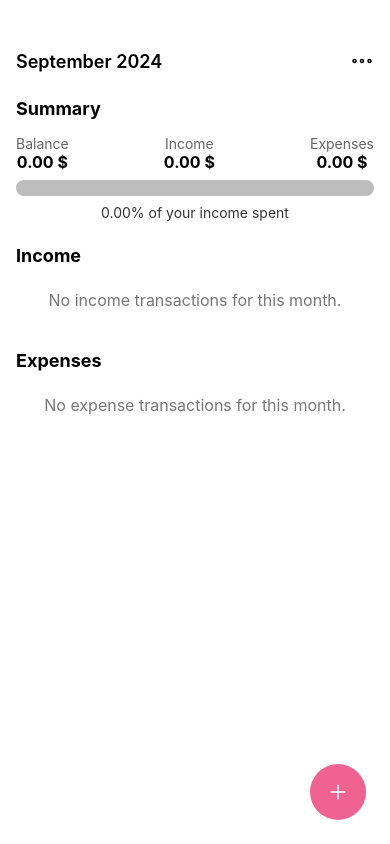
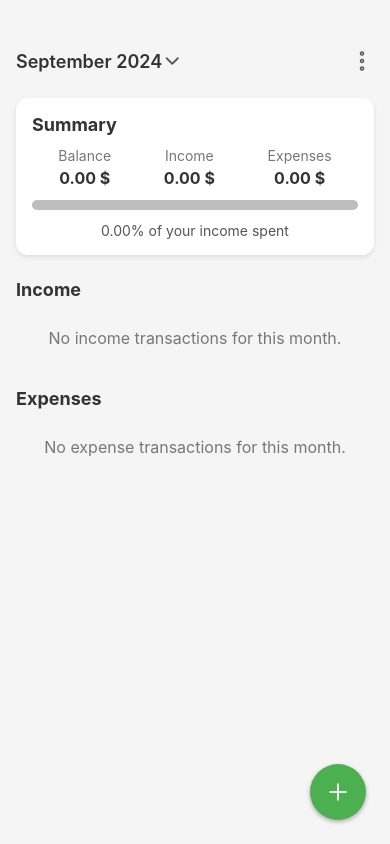
Before and after one commit to Xixxxi/CashView, a React Native app: screen /Home in a window 390 px wide. Built offline with nearby package versions, Linux system fonts and the light colour scheme.

Commit message:
Updated HomePage Design

```diff
--- a/screens/HomePage.tsx
+++ b/screens/HomePage.tsx
@@ -1,4 +1,4 @@
-// screens/HomePage.tsx
+// HomePage.tsx
 
 import React, { useState, useEffect } from 'react';
 import {
@@ -8,6 +8,8 @@ import {
   ScrollView,
   TouchableOpacity,
   Modal,
+  FlatList,
+  Alert,
 } from 'react-native';
 import AsyncStorage from '@react-native-async-storage/async-storage';
 import {
@@ -18,11 +20,10 @@ import {
 import { useTransactionContext, Transaction } from '../context/TransactionContext';
 import moment from 'moment';
 import { Ionicons } from '@expo/vector-icons';
-import { ComponentProps } from 'react';
 import { Category, categories as defaultCategories } from '../context/CategoryData';
-import TransactionDetailModal from '../components/TransactionDetailModal'; // Import the new modal component
+import TransactionDetailModal from '../components/TransactionDetailModal';
 
-type IoniconsName = ComponentProps<typeof Ionicons>['name'];
+type IoniconsName = React.ComponentProps<typeof Ionicons>['name'];
 
 const CATEGORY_STORAGE_KEY = '@categories';
 
@@ -32,21 +33,20 @@ const months = [
 ];
 
 const exchangeRates: { [key: string]: number } = {
-  'USD': 1.00,     // US Dollar
-  'EUR': 0.92,     // Euro
-  'GBP': 0.77,     // British Pound Sterling
-  'JPY': 156.93,   // Japanese Yen
-  'INR': 83.97,    // Indian Rupee
-  'RUB': 88.31,    // Russian Ruble
-  'MXN': 19.17,    // Mexican Peso
-  'CHF': 0.89,     // Swiss Franc
-  'CNY': 7.09,     // Chinese Yuan
-  'SEK': 10.18,    // Swedish Krona
-  'NZD': 1.49,     // New Zealand Dollar
-  'KRW': 1363.94,  // South Korean Won
-  'BRL': 5.04,     // Brazilian Real
-  'ZAR': 18.95,    // South African Rand
-  // Add more currencies as needed
+  'USD': 1.00,
+  'EUR': 0.92,
+  'GBP': 0.77,
+  'JPY': 156.93,
+  'INR': 83.97,
+  'RUB': 88.31,
+  'MXN': 19.17,
+  'CHF': 0.89,
+  'CNY': 7.09,
+  'SEK': 10.18,
+  'NZD': 1.49,
+  'KRW': 1363.94,
+  'BRL': 5.04,
+  'ZAR': 18.95,
 };
 
 const currencySymbols: { [key: string]: string } = {
@@ -64,7 +64,6 @@ const currencySymbols: { [key: string]: string } = {
   'KRW': '₩',
   'BRL': 'R$',
   'ZAR': 'R',
-  // Add more currencies as needed
 };
 
 const HomePage: React.FC = () => {
@@ -96,19 +95,17 @@ const HomePage: React.FC = () => {
         if (savedCategories) {
           setCategories(JSON.parse(savedCategories));
         } else {
-          // If no categories are saved, use default categories
           setCategories(defaultCategories);
         }
       } catch (error) {
         console.error('Failed to load categories from storage:', error);
-        // If there's an error, use default categories
         setCategories(defaultCategories);
       }
     };
     loadCategories();
   }, []);
 
-  // Use useFocusEffect to reload default currency when screen gains focus
+  // Reload default currency when screen gains focus
   useFocusEffect(
     React.useCallback(() => {
       const loadDefaultCurrency = async () => {
@@ -119,10 +116,10 @@ const HomePage: React.FC = () => {
             if (currencyCode) {
               setDefaultCurrencyCode(currencyCode);
             } else {
-              setDefaultCurrencyCode('USD'); // Default to USD if code not found
+              setDefaultCurrencyCode('USD');
             }
           } else {
-            setDefaultCurrencyCode('USD'); // Default to USD if not set
+            setDefaultCurrencyCode('USD');
           }
         } catch (error) {
           console.error('Failed to load default currency:', error);
@@ -141,13 +138,11 @@ const HomePage: React.FC = () => {
     const toRate = exchangeRates[toCurrency];
 
     if (fromRate === undefined || toRate === undefined) {
-      // If exchange rate is not defined, assume 1:1 conversion
       return amount;
     }
 
-    // Convert amount from the original currency to base currency (USD), then from base currency to target currency
-    const amountInBaseCurrency = amount / fromRate; // Convert to base currency (USD)
-    const convertedAmount = amountInBaseCurrency * toRate; // Convert to target currency
+    const amountInBaseCurrency = amount / fromRate;
+    const convertedAmount = amountInBaseCurrency * toRate;
     return convertedAmount;
   };
 
@@ -159,7 +154,6 @@ const HomePage: React.FC = () => {
     );
   });
 
-  // Calculate totals by converting amounts to the default currency
   const incomeTransactions = filteredTransactions.filter(
     (t: Transaction) => t.type === 'income'
   );
@@ -235,7 +229,18 @@ const HomePage: React.FC = () => {
   };
 
   const handleDeleteTransaction = (transaction: Transaction) => {
-    removeTransaction(transaction.id);
+    Alert.alert(
+      'Delete Transaction',
+      'Are you sure you want to delete this transaction?',
+      [
+        { text: 'Cancel', style: 'cancel' },
+        {
+          text: 'Delete',
+          style: 'destructive',
+          onPress: () => removeTransaction(transaction.id),
+        },
+      ]
+    );
   };
 
   // Function to get the category icon
@@ -248,19 +253,20 @@ const HomePage: React.FC = () => {
     <ScrollView contentContainerStyle={styles.container}>
       {/* Header Section */}
       <View style={styles.header}>
-        <TouchableOpacity onPress={() => setIsModalVisible(true)}>
+        <TouchableOpacity onPress={() => setIsModalVisible(true)} style={styles.monthSelector}>
           <Text style={styles.monthText}>
             {months[selectedMonth]} {selectedYear}
           </Text>
+          <Ionicons name="chevron-down-outline" size={20} color="#555" />
         </TouchableOpacity>
         <TouchableOpacity onPress={() => setIsMenuVisible(true)}>
-          <Ionicons name="ellipsis-horizontal-outline" size={24} color="black" />
+          <Ionicons name="ellipsis-vertical-outline" size={24} color="#555" />
         </TouchableOpacity>
       </View>
 
       {/* Summary Section */}
-      <View style={styles.summary}>
-        <Text style={styles.sectionTitle}>Summary</Text>
+      <View style={styles.summaryCard}>
+        <Text style={styles.summaryTitle}>Summary</Text>
         <View style={styles.summaryContent}>
           <View style={styles.summaryItem}>
             <Text style={styles.summaryLabel}>Balance</Text>
@@ -317,31 +323,35 @@ const HomePage: React.FC = () => {
       </View>
 
       {/* Income Section */}
-      <View style={styles.incomeSection}>
+      <View style={styles.transactionSection}>
+        <View style={styles.sectionHeader}>
           <Text style={styles.sectionTitle}>Income</Text>
+        </View>
         {incomeTransactions.map((transaction: Transaction) => (
           <TouchableOpacity
             key={transaction.id}
-            style={styles.transactionItem}
+            style={styles.transactionCard}
             onPress={() => openTransactionDetails(transaction)}
           >
-            <View style={[styles.iconCircle, { backgroundColor: '#AB47BC' }]}>
+            <View style={[styles.iconCircle, { backgroundColor: '#4CAF50' }]}>
               <Ionicons
                 name={getCategoryIcon(transaction.category)}
-                size={24}
+                size={20}
                 color="#FFF"
               />
             </View>
-            <Text style={styles.itemText}>{transaction.category}</Text>
-            <Text style={styles.itemText}>
-              {transaction.amount}{' '}
-              {transaction.currency || getCurrencySymbol(defaultCurrencyCode)}
+            <View style={styles.transactionInfo}>
+              <Text style={styles.transactionCategory}>{transaction.category}</Text>
+              <Text style={styles.transactionDate}>{transaction.date}</Text>
+            </View>
+            <View style={styles.transactionAmountContainer}>
+              <Text style={styles.transactionAmount}>
+                +{transaction.amount} {transaction.currency || getCurrencySymbol(defaultCurrencyCode)}
               </Text>
-            <TouchableOpacity
-              onPress={() => handleDeleteTransaction(transaction)}
-            >
-              <Ionicons name="trash-outline" size={24} color="#FF6347" />
+              <TouchableOpacity onPress={() => handleDeleteTransaction(transaction)}>
+                <Ionicons name="trash-outline" size={20} color="#F44336" />
               </TouchableOpacity>
+            </View>
           </TouchableOpacity>
         ))}
         {incomeTransactions.length === 0 && (
@@ -352,31 +362,35 @@ const HomePage: React.FC = () => {
       </View>
 
       {/* Expense Section */}
-      <View style={styles.expenseSection}>
+      <View style={styles.transactionSection}>
+        <View style={styles.sectionHeader}>
           <Text style={styles.sectionTitle}>Expenses</Text>
+        </View>
         {expenseTransactions.map((transaction: Transaction) => (
           <TouchableOpacity
             key={transaction.id}
-            style={styles.transactionItem}
+            style={styles.transactionCard}
             onPress={() => openTransactionDetails(transaction)}
           >
-            <View style={[styles.iconCircle, { backgroundColor: '#FF7043' }]}>
+            <View style={[styles.iconCircle, { backgroundColor: '#F44336' }]}>
               <Ionicons
                 name={getCategoryIcon(transaction.category)}
-                size={24}
+                size={20}
                 color="#FFF"
               />
             </View>
-            <Text style={styles.itemText}>{transaction.category}</Text>
-            <Text style={styles.itemText}>
-              {transaction.amount}{' '}
-              {transaction.currency || getCurrencySymbol(defaultCurrencyCode)}
+            <View style={styles.transactionInfo}>
+              <Text style={styles.transactionCategory}>{transaction.category}</Text>
+              <Text style={styles.transactionDate}>{transaction.date}</Text>
+            </View>
+            <View style={styles.transactionAmountContainer}>
+              <Text style={styles.transactionAmount}>
+                -{transaction.amount} {transaction.currency || getCurrencySymbol(defaultCurrencyCode)}
               </Text>
-            <TouchableOpacity
-              onPress={() => handleDeleteTransaction(transaction)}
-            >
-              <Ionicons name="trash-outline" size={24} color="#FF6347" />
+              <TouchableOpacity onPress={() => handleDeleteTransaction(transaction)}>
+                <Ionicons name="trash-outline" size={20} color="#F44336" />
               </TouchableOpacity>
+            </View>
           </TouchableOpacity>
         ))}
         {expenseTransactions.length === 0 && (
@@ -391,7 +405,7 @@ const HomePage: React.FC = () => {
         style={styles.fab}
         onPress={() => navigation.navigate('AddTransaction')}
       >
-        <Ionicons name="add-outline" size={24} color="#FFF" />
+        <Ionicons name="add-outline" size={28} color="#FFF" />
       </TouchableOpacity>
 
       {/* Calendar Modal */}
@@ -400,11 +414,11 @@ const HomePage: React.FC = () => {
           <View style={styles.calendarWrapper}>
             <View style={styles.yearNavigation}>
               <TouchableOpacity onPress={() => handleYearChange('left')}>
-                <Ionicons name="arrow-back-outline" size={24} color="black" />
+                <Ionicons name="chevron-back-outline" size={24} color="#333" />
               </TouchableOpacity>
               <Text style={styles.yearText}>{selectedYear}</Text>
               <TouchableOpacity onPress={() => handleYearChange('right')}>
-                <Ionicons name="arrow-forward-outline" size={24} color="black" />
+                <Ionicons name="chevron-forward-outline" size={24} color="#333" />
               </TouchableOpacity>
             </View>
 
@@ -424,7 +438,7 @@ const HomePage: React.FC = () => {
                       selectedMonth === index && styles.selectedMonthText,
                     ]}
                   >
-                    {month}
+                    {month.slice(0, 3)}
                   </Text>
                 </TouchableOpacity>
               ))}
@@ -434,7 +448,7 @@ const HomePage: React.FC = () => {
               style={styles.closeButton}
               onPress={() => setIsModalVisible(false)}
             >
-              <Ionicons name="close" size={24} color="black" />
+              <Ionicons name="close-circle-outline" size={28} color="#333" />
             </TouchableOpacity>
           </View>
         </View>
@@ -456,9 +470,11 @@ const HomePage: React.FC = () => {
         >
           <View style={styles.menuContainer}>
             <TouchableOpacity style={styles.menuItem} onPress={openSettings}>
+              <Ionicons name="settings-outline" size={20} color="#333" />
               <Text style={styles.menuText}>Settings</Text>
             </TouchableOpacity>
             <TouchableOpacity style={styles.menuItem} onPress={toggleProgressBar}>
+              <Ionicons name="bar-chart-outline" size={20} color="#333" />
               <Text style={styles.menuText}>Toggle Progress</Text>
             </TouchableOpacity>
           </View>
@@ -469,82 +485,133 @@ const HomePage: React.FC = () => {
 };
 
 const styles = StyleSheet.create({
-  // ... [Styles remain unchanged]
   container: {
     flexGrow: 1,
     paddingHorizontal: 16,
     paddingTop: 48,
-    backgroundColor: '#FFF',
+    backgroundColor: '#F5F5F5',
   },
   header: {
     flexDirection: 'row',
     justifyContent: 'space-between',
     alignItems: 'center',
   },
+  monthSelector: {
+    flexDirection: 'row',
+    alignItems: 'center',
+  },
   monthText: {
     fontSize: 18,
     fontWeight: '600',
+    color: '#333',
   },
-  summary: {
+  summaryCard: {
+    backgroundColor: '#FFF',
+    borderRadius: 12,
+    padding: 16,
     marginTop: 24,
+    shadowColor: '#000',
+    shadowOffset: { width: 0, height: 2 },
+    shadowOpacity: 0.1,
+    shadowRadius: 4,
+    elevation: 3,
+  },
+  summaryTitle: {
+    fontSize: 18,
+    fontWeight: '700',
+    color: '#333',
+    marginBottom: 12,
   },
   summaryContent: {
     flexDirection: 'row',
-    justifyContent: 'space-between',
-    paddingTop: 8,
+    justifyContent: 'space-around',
+    marginBottom: 12,
   },
   summaryItem: {
-    flexDirection: 'column',
     alignItems: 'center',
   },
   summaryLabel: {
     fontSize: 14,
-    color: '#666',
+    color: '#777',
+    marginBottom: 4,
   },
   summaryValue: {
     fontSize: 16,
     fontWeight: '700',
+    color: '#333',
   },
   progressBarContainer: {
-    height: 16,
+    height: 10,
     flexDirection: 'row',
-    borderRadius: 8,
+    borderRadius: 5,
     overflow: 'hidden',
-    marginTop: 8,
+    marginBottom: 8,
   },
   progressBarSection: {
     height: '100%',
   },
   savingText: {
     textAlign: 'center',
-    marginTop: 8,
     fontSize: 14,
+    color: '#555',
+    marginTop: 4,
+  },
+  transactionSection: {
+    marginTop: 24,
+  },
+  sectionHeader: {
+    flexDirection: 'row',
+    alignItems: 'center',
+    marginBottom: 12,
+  },
+  sectionTitle: {
+    fontSize: 18,
+    fontWeight: '700',
     color: '#333',
   },
-  incomeSection: {
-    marginTop: 24,
-  },
-  expenseSection: {
-    marginTop: 24,
-  },
-  transactionItem: {
+  transactionCard: {
     flexDirection: 'row',
-    justifyContent: 'space-between',
     alignItems: 'center',
-    marginBottom: 16,
+    backgroundColor: '#FFF',
+    borderRadius: 12,
+    padding: 12,
+    marginBottom: 12,
+    shadowColor: '#000',
+    shadowOffset: { width: 0, height: 1 },
+    shadowOpacity: 0.05,
+    shadowRadius: 2,
+    elevation: 2,
   },
   iconCircle: {
-    width: 36,
-    height: 36,
-    borderRadius: 18,
+    width: 40,
+    height: 40,
+    borderRadius: 20,
     justifyContent: 'center',
     alignItems: 'center',
   },
-  itemText: {
+  transactionInfo: {
+    flex: 1,
+    marginLeft: 12,
+  },
+  transactionCategory: {
     fontSize: 16,
+    fontWeight: '600',
     color: '#333',
-    flex: 1,
-    paddingLeft: 8,
+  },
+  transactionDate: {
+    fontSize: 12,
+    color: '#777',
+    marginTop: 4,
+  },
+  transactionAmountContainer: {
+    flexDirection: 'row',
+    alignItems: 'center',
+  },
+  transactionAmount: {
+    fontSize: 16,
+    fontWeight: '700',
+    color: '#333',
+    marginRight: 8,
   },
   placeholderText: {
     fontSize: 16,
@@ -556,33 +623,41 @@ const styles = StyleSheet.create({
     position: 'absolute',
     bottom: 24,
     right: 24,
-    backgroundColor: '#F06292',
+    backgroundColor: '#4CAF50',
     width: 56,
     height: 56,
     borderRadius: 28,
     justifyContent: 'center',
     alignItems: 'center',
+    shadowColor: '#000',
+    shadowOffset: { width: 0, height: 2 },
+    shadowOpacity: 0.3,
+    shadowRadius: 4,
+    elevation: 5,
   },
   modalContainer: {
     flex: 1,
     justifyContent: 'center',
     backgroundColor: 'rgba(0, 0, 0, 0.5)',
+    padding: 16,
   },
   calendarWrapper: {
     backgroundColor: '#FFF',
-    borderRadius: 8,
-    margin: 20,
-    padding: 10,
+    borderRadius: 12,
+    padding: 20,
+    alignItems: 'center',
   },
   yearNavigation: {
     flexDirection: 'row',
     justifyContent: 'space-between',
     alignItems: 'center',
-    marginBottom: 16,
+    marginBottom: 20,
+    width: '100%',
   },
   yearText: {
-    fontSize: 24,
+    fontSize: 20,
     fontWeight: '700',
+    color: '#333',
   },
   monthGrid: {
     flexDirection: 'row',
@@ -591,7 +666,7 @@ const styles = StyleSheet.create({
   },
   monthItem: {
     width: '30%',
-    padding: 16,
+    paddingVertical: 10,
     margin: 5,
     justifyContent: 'center',
     alignItems: 'center',
@@ -610,36 +685,31 @@ const styles = StyleSheet.create({
     fontWeight: 'bold',
   },
   closeButton: {
-    alignItems: 'center',
-    marginTop: 10,
+    marginTop: 16,
   },
-  sectionTitle: {
-    fontSize: 18,
-    fontWeight: '700',
-    marginBottom: 8,
-  },
-  // Styles related to the Transaction Detail Modal have been moved to the new component
   menuOverlay: {
     flex: 1,
     justifyContent: 'center',
     alignItems: 'center',
-    backgroundColor: 'rgba(0, 0, 0, 0.5)',
+    backgroundColor: 'rgba(0, 0, 0, 0.3)',
   },
   menuContainer: {
     backgroundColor: '#FFF',
-    padding: 20,
-    borderRadius: 8,
+    paddingVertical: 16,
+    paddingHorizontal: 24,
+    borderRadius: 12,
     width: '60%',
-    alignItems: 'center',
+    elevation: 5,
   },
   menuItem: {
-    paddingVertical: 10,
-    width: '100%',
+    flexDirection: 'row',
     alignItems: 'center',
+    paddingVertical: 12,
   },
   menuText: {
     fontSize: 16,
     color: '#333',
+    marginLeft: 12,
   },
 });
 
```
Lines whose indentation alone changed are shown as unchanged.
